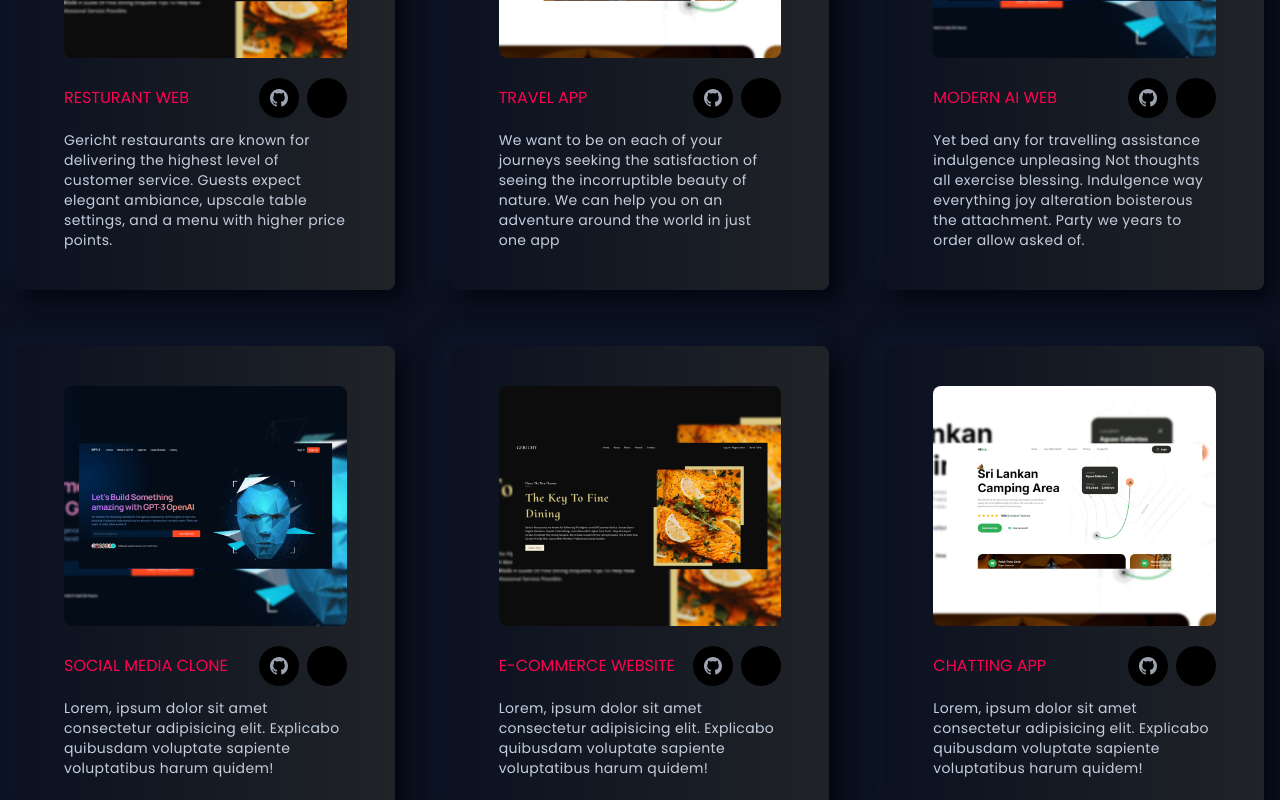
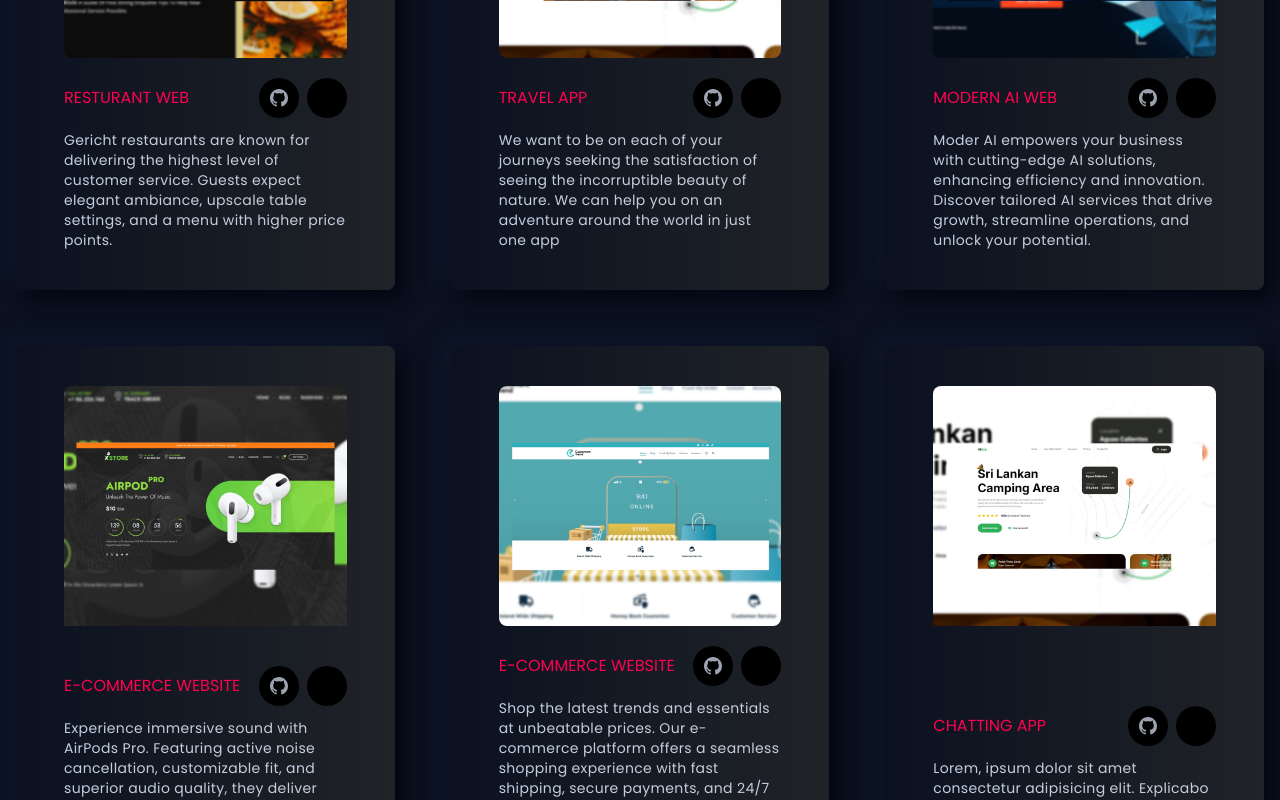
Before and after one commit to aathifdev/New-Portfolio, a React (Vite) app: page / in a window 1280 px wide. Shown: the part 2360-3160 px from the top of the page. Built offline with nearby package versions, Linux system fonts and the light colour scheme; some icons are missing.

Commit message:
Project Update

```diff
--- a/src/assets/index.ts
+++ b/src/assets/index.ts
@@ -3,6 +3,8 @@ import bannerImg from "./images/bannerImg.png";
 import projectOne from "./images/projects/projectOne.jpg";
 import projectTwo from "./images/projects/projectTwo.jpg";
 import projectThree from "./images/projects/projectThree.jpeg";
+import projectFour from "./images/projects/projectFour.jpg";
+import projectFive from "./images/projects/projectFive.jpg";
 import testimonialOne from "./images/testmonial/testimonialOne.png";
 import testimonialTwo from "./images/testmonial/testimonialTwo.png";
 import quote from "./images/testmonial/quote.png";
@@ -14,6 +16,8 @@ export {
   projectOne,
   projectTwo,
   projectThree,
+  projectFour,
+  projectFive,
   testimonialOne,
   testimonialTwo,
   quote,
--- a/src/components/Education.tsx
+++ b/src/components/Education.tsx
@@ -18,13 +18,13 @@ const Education = () => {
           <ResumeCard
             title="Bachelor of Engineering Technology (BET) Honours Degree"
             subTitle="University of Kelaniya (2024 - 2028)"
-            // result="3.90/4"
+            result="Pending"
             des="The Bachelor of Engineering Technology is a four-year degree programe. There are four paths in this degree. I am involved in Robatics and Automation."
           />
           <ResumeCard
             title="Bachelor of Information Technology (BIT) External degree"
             subTitle="University of Colombo (2023 - 2026)"
-            // result="4.75/5"
+            result="Pending"
             des=" The University of Colombo's External Degree Program offers flexible learning opportunities for students who wish to pursue higher education while managing other commitments. "
           />
           <ResumeCard
@@ -33,6 +33,7 @@ const Education = () => {
             result="Z-core 1.7107"
             des="Completed the GCE Avanced Level examination in the stream of Engineering Technology. Obtained 2B and C passes in GCE Advanced Level examination."
           />
+
         </div>
       </div>
     </motion.div>
--- a/src/components/Experience.tsx
+++ b/src/components/Experience.tsx
@@ -26,12 +26,12 @@ const Experience = () => {
             result="Sri Lanka"
             des="I am also associated with IT Starter Pvt Ltd, where I work as a project manager, content writer and web developer."
           />
-          <ResumeCard
+          {/* <ResumeCard
             title="Full Stack Developer"
             subTitle="CenoDigital - (2022 - Present)"
             result="Sri Lanka"
             des="Led cross-functional teams of 6 members to successfully deliver a project, enhancing client satisfication by 80%."
-          />
+          /> */}
         </div>
       </div>
     </motion.div>
--- a/src/components/Projects.tsx
+++ b/src/components/Projects.tsx
@@ -1,6 +1,6 @@
 import Title from "./Title";
 import ProjectsCard from "./ProjectsCard";
-import { projectOne, projectThree, projectTwo } from "../assets";
+import { projectFive, projectFour, projectOne, projectThree, projectTwo,  } from "../assets";
 import { FadeIn } from "./FadeIn";
 
 const Projects = () => {
@@ -32,21 +32,21 @@ const Projects = () => {
           />
           <ProjectsCard
             title="Modern AI Web"
-            des=" Yet bed any for travelling assistance indulgence unpleasing Not thoughts all exercise blessing.
-            Indulgence way everything joy alteration boisterous the attachment. Party we years to order allow asked of."
+            des=" Moder AI empowers your business with cutting-edge AI solutions, enhancing efficiency and innovation.
+            Discover tailored AI services that drive growth, streamline operations, and unlock your potential."
             src={projectThree}
           />
           <ProjectsCard
-            title="SOCIAL MEDIA CLONE"
-            des=" Lorem, ipsum dolor sit amet consectetur adipisicing elit.
-            Explicabo quibusdam voluptate sapiente voluptatibus harum quidem!"
-            src={projectThree}
+            title="E-Commerce Website"
+            des=" Experience immersive sound with AirPods Pro. Featuring active noise cancellation,
+            customizable fit, and superior audio quality, they deliver unparalleled listening comfort and clarity wherever you go."
+            src={projectFour}
           />
           <ProjectsCard
             title="E-commerce Website"
-            des=" Lorem, ipsum dolor sit amet consectetur adipisicing elit.
-            Explicabo quibusdam voluptate sapiente voluptatibus harum quidem!"
-            src={projectOne}
+            des=" Shop the latest trends and essentials at unbeatable prices. Our e-commerce platform offers a seamless shopping experience with fast shipping,
+            secure payments, and 24/7 customer support. Start shopping today!"
+            src={projectFive}
           />
           <ProjectsCard
             title="Chatting App"
```
Also changed, not shown: src/assets/images/projects/projectFive.jpg (added), src/assets/images/projects/projectFour.jpg (added).
